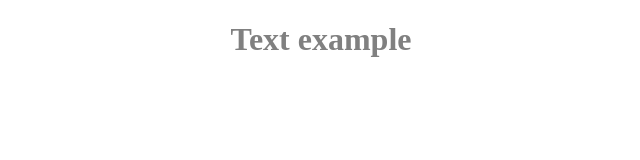
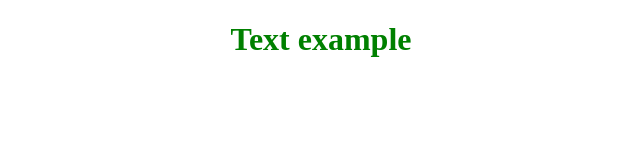
Before and after one commit to armazel/GitHubClient, a React app: page / in a window 1280 px wide. Shown: the top 160 px of the page, without its empty margins (319-959 px from the left). Built offline with nearby package versions, Linux system fonts and the light colour scheme.

Commit message:
add css modules for app

```diff
--- a/src/components/App.tsx
+++ b/src/components/App.tsx
@@ -1,12 +1,13 @@
 import React, { Component } from "react";
-import "../styles/App.less";
+import styles from "../styles/App.less";
 import { Header } from "./Header/index";
 
 class App extends Component {
     render() {
+        debugger;
         return (
             <div>
-                <Header title={"Text example"}/>
+                <Header className={styles.header} title={"Text example"}/>
             </div>
         )
     }
--- /dev/null
+++ b/src/declarations.d.ts
@@ -0,0 +1,2 @@
+// We need to tell TypeScript that when we write "import styles from './styles.less' we mean to load a module (to look for a './styles.scss.d.ts').
+declare module '*.less';
--- a/src/index.html
+++ b/src/index.html
@@ -5,7 +5,7 @@
     <meta charset="UTF-8">
     <meta name="viewport" content="width=device-width, initial-scale=1.0">
     <meta http-equiv="X-UA-Compatible" content="ie=edge">
-    <title>GitHubClient</title>
+    <title>BattleArena</title>
 </head>
 
 <body>
--- a/src/styles/App.less
+++ b/src/styles/App.less
@@ -1,4 +1,4 @@
-h1 {
-    color: gray;
+.header {
+    color: green;
     text-align: center;
 }
--- /dev/null
+++ b/src/styles/App.less.d.ts
@@ -0,0 +1 @@
+export const header: string;
--- a/webpack.config.js
+++ b/webpack.config.js
@@ -34,9 +34,23 @@ module.exports = {
             },
             {
                 test: /\.less$/,
-                exclude: /node_modules/,
-                loader: "style-loader!css-loader!less-loader", // compiles less to css
-            }
+                use: [
+                  {
+                    loader: "style-loader"
+                  },
+                  {
+                    loader: "css-loader",
+                    options: {
+                      sourceMap: true,
+                      modules: true,
+                      localIdentName: "[local]___[hash:base64:5]"
+                    }
+                  },
+                  {
+                    loader: "less-loader"
+                  }
+                ]
+              }
         ],
     },
     resolve: {
```
Also changed, not shown: package.json (+6 -4 lines).
